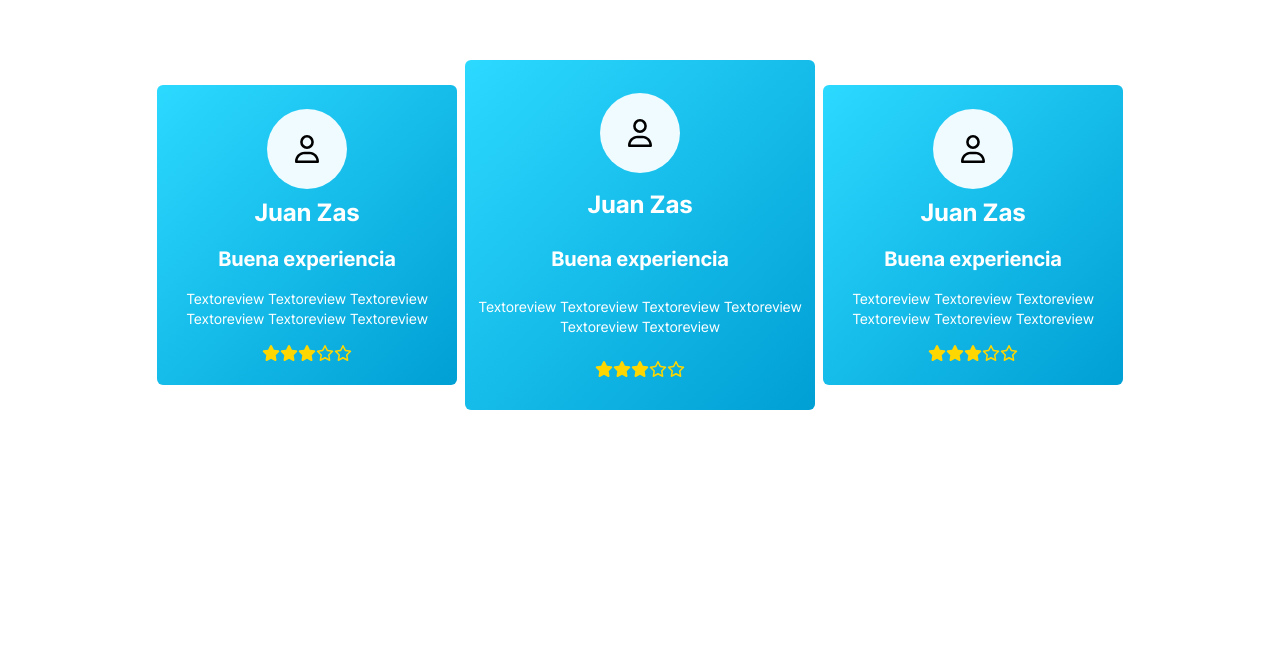
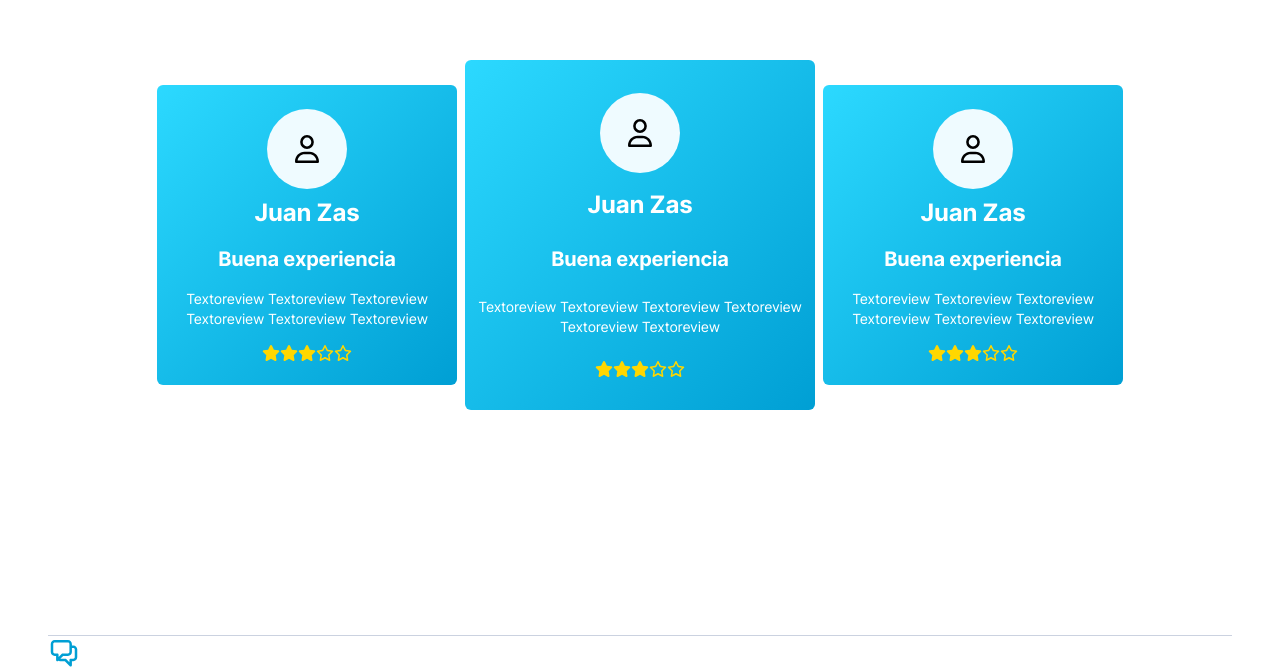
Before and after one commit to InfiniteDesignES/comproinmuebles.com, a React (Vite) app: page / in a window 1280 px wide. Shown: the part 2567-3235 px from the top of the page. Before the commit the page ends 3202 px from the top, so only its background shows below. Built offline with nearby package versions, Linux system fonts and the light colour scheme.

Commit message:
Inicio de preguntas frecuentes

```diff
--- a/src/components/index/PreguntasFrecuentes.jsx
+++ b/src/components/index/PreguntasFrecuentes.jsx
@@ -1,3 +1,11 @@
-export default function PreguntasFrecuentes() {
+/* eslint-disable react/prop-types */
+export default function PreguntasFrecuentes({pregunta, respuesta}) {
+    pregunta = "hola";
+    console.log(pregunta, respuesta)
 
+    return(
+        <>
+            <img src="icons/bubblechat.svg" alt="" />
+        </>
+    )
 }
--- a/src/pages/Index.jsx
+++ b/src/pages/Index.jsx
@@ -4,6 +4,7 @@ import Titulo from '../components/index/Titulo.jsx';
 import ComoFunciona from '../components/index/ComoFunciona.jsx';
 import PorqueEscogernos from '../components/index/PorqueEscogernos.jsx';
 import Opiniones from '../components/index/Opiniones.jsx';
+import PreguntasFrecuentes from '../components/index/PreguntasFrecuentes.jsx';
 
 export default function Index() {
   return (
@@ -42,6 +43,9 @@ export default function Index() {
           />
         </main>
       </section>
+      <section className="border-t mx-12 rounded-none border-02">
+        <PreguntasFrecuentes />
+      </section>
     </Layout>
   );
 }
```
Also changed, not shown: public/icons/bubblechat.svg (added).
